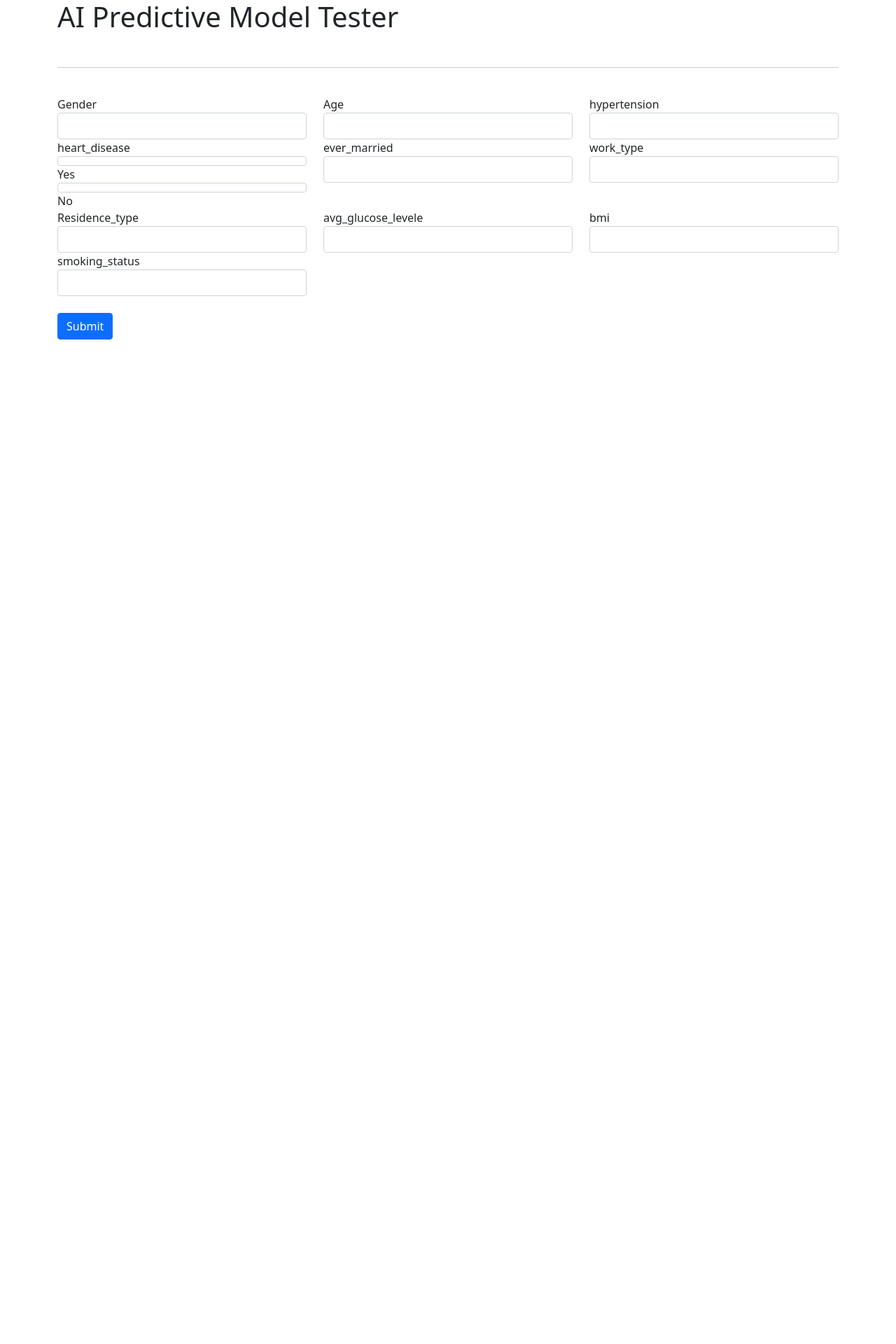
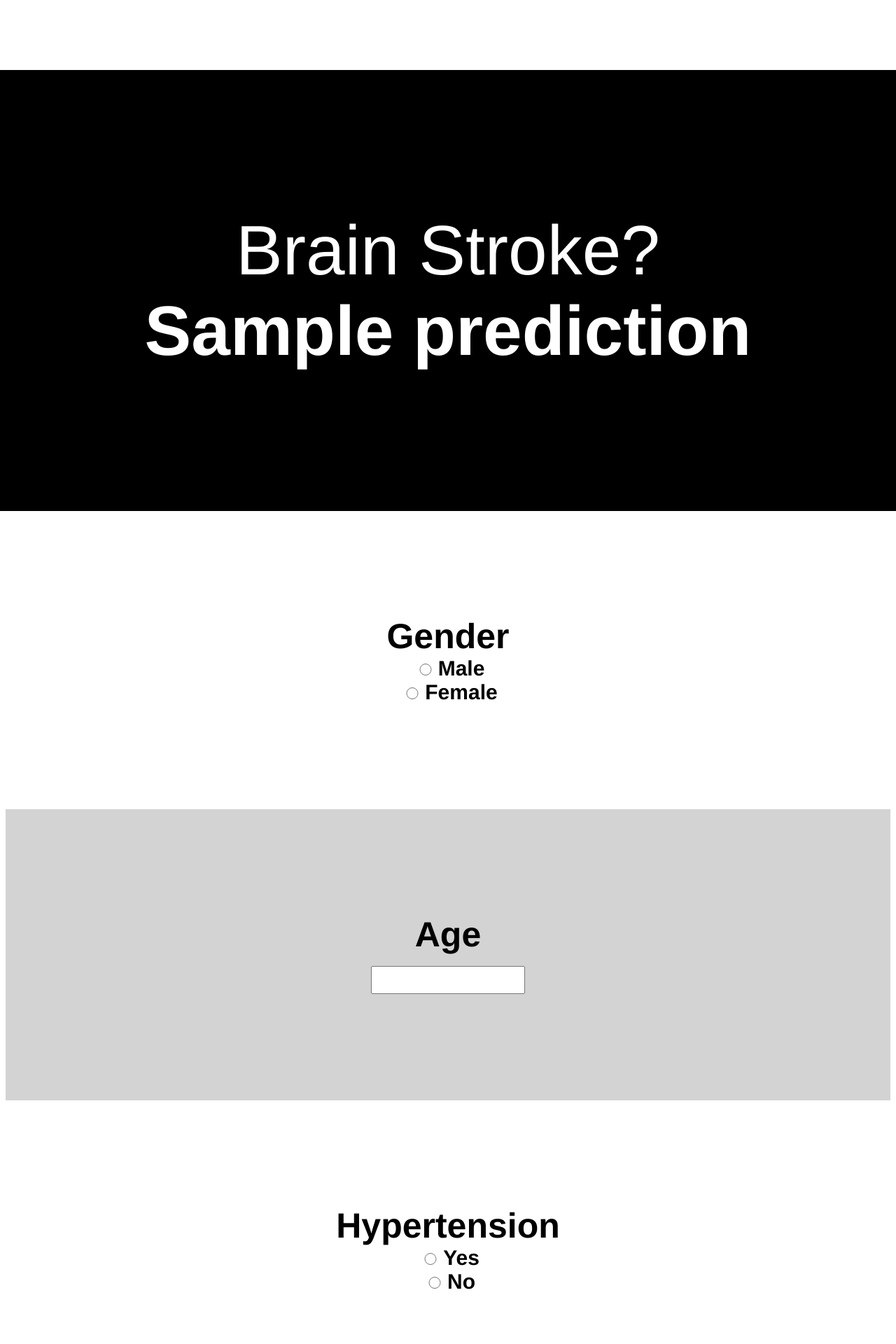
Before and after one commit to phattran01/AI-Final-Project, a Flask app: template templates/index.html in a window 1280 px wide. Shown: the top 1920 px of the page at 70% size. Before the commit the page ends 485 px from the top, so only its background shows below. Run offline with Flask 2, Linux system fonts and the light colour scheme; the template is opened without the code that fills it: most values are stand-ins (such as "Sample title", 1, 10 or a date in 2020); parts of the project's set-up code (start-up, migrations or seed data) failed here and were passed over.

Commit message:
Front end fixes

```diff
--- a/App.py
+++ b/App.py
@@ -41,7 +41,7 @@ def result():
     print("X=%s, Predicted=%s" % (df.to_numpy, y_pred[:,1]))
 
     #return the results to your predict screen
-    return render_template('predict.html', prediction=y_pred[:,1])
+    return render_template('index.html', prediction=y_pred[:,1])
 
 if __name__ == '__main__':
     init()
--- a/static/style.css
+++ b/static/style.css
@@ -2,7 +2,51 @@
     font-family: 'Franklin Gothic Medium', 'Arial Narrow', Arial, sans-serif;
 }
 body {
-
-    margin-top: 50px;
+    overflow-x: hidden;
+    text-align: center;
+    margin-top: 100px;
     font-size: 50px;
 }
+
+#title {
+    background-color: black;
+    color: white;
+    margin-left: -10px;
+    margin-right: -10px;
+    padding-top: 200px;
+    padding-bottom: 200px;
+
+    font-size: 100px;
+}
+
+#question-section-1 {
+    background-color: white;
+    padding-top: 150px;
+    padding-bottom: 150px;
+}
+#question-section-2 {
+    background-color: lightgray;
+    padding-top: 150px;
+    padding-bottom: 150px;
+}
+
+#selection-section {
+    font-size:30px;
+}
+
+button[type=submit] {
+    margin-top: 150px;
+    font-size: 30px;
+    padding: 20px;
+    padding-left: 50px;
+    padding-right: 50px;
+}
+input[type=text] {
+    font-size: 30px;
+}
+
+input[type=radio] {
+    border: 0px;
+    width:30px;
+    height: 1.3em;
+}
--- a/templates/index.html
+++ b/templates/index.html
@@ -4,120 +4,136 @@
         <title>Prediction Tester</title>
         <meta charset="utf-8">
         <meta name="viewport" content="width=device-width, initial-scale=1">
-
-   <!-- import bootstrap -->
-    <!-- Latest compiled and minified CSS -->
-    <link href="https://cdn.jsdelivr.net/npm/bootstrap@5.1.3/dist/css/bootstrap.min.css" rel="stylesheet">
-
-    <!-- Latest compiled JavaScript -->
-    <script src="https://cdn.jsdelivr.net/npm/bootstrap@5.1.3/dist/js/bootstrap.bundle.min.js"></script>
+        <link rel="stylesheet" href="static\style.css">
     </head>
- <body>
-
 <html>
     <body>
-    <div class="container">
-        <div class="page-header">
-            <h1>AI Predictive Model Tester</h1>
+        <div id = "title">
+            Brain Stroke?
+            <br>
+            <b>{{prediction}}
         </div>
+
+        <form id="my-form" action="/predict" method="POST">
+
+            <div id="question-section-1">
+                <label for = "gender">Gender</label>
                 <br>
-        <hr>
-        <br>
-
-       <!-- Fields
-            'Pclass', 'Name', 'Sex', 'Age','Siblings/Spouses Aboard','Parents/Children Aboard','Fare'
-        -->
-
-           <form class="row-form" action="/predict" method="POST" >
-                <div class="row">
-                    <div class="col-sm-4">
-                        <div class="form-group">
-                            <label for="gender">Gender</label>
-                            <input class="form-control" type="text" id="gender" name="gender">
-                        </div>
-                    </div>
-                    <div class="col-sm-4">
-                        <div class="form-group">
-                            <label for="age">Age</label>
-                            <input class="form-control" type="text"   id="age" name="age">
-                        </div>
-                    </div>
-                    <div class="col-sm-4">
-                        <div class="form-group">
-                            <label for="hypertension">hypertension</label>
-                            <input class="form-control" type="text"   id="hypertension" name="hypertension">
-                        </div>
-                    </div>
-                </div>
-                <div class="row">
-                    <div class="col-sm-4">
-                        <div class="form-group">
-                            <label for="heart_disease">heart_disease</label>
-                            <input class="form-control" type="radio"   id="heart_disease" name="heart_disease" value="1">Yes<br>
-                            <input class="form-control" type="radio"   id="heart_disease" name="heart_disease" value="0">No<br>
-                        </div>
-                    </div>
-                    <div class="col-sm-4">
-                        <div class="form-group">
-
-                            <label for="ever_married">ever_married</label>
-                            <input class="form-control" type="text"   id="ever_married" name="ever_married">
-                        </div>
-                    </div>
-                    <div class="col-sm-4">
-                        <div class="form-group">
-
-                            <label for="work_type">work_type</label>
-                            <input class="form-control" type="text"   id="work_type" name="work_type">
-                        </div>
-                    </div>
-                </div>
-                <div class="row">
-                    <div class="col-sm-4">
-                        <div class="form-group">
-                            <label for="Residence_type">Residence_type</label>
-                            <input class="form-control" type="text"   id="Residence_type" name="Residence_type">
+                <div id="selection-section">
+                    <input class="form-control" type="radio" id="gender" name="gender" value="Male">Male<br>
+                    <input class="form-control" type="radio" id="gender" name="gender" value="Female">Female<br>
                 </div>
             </div>
 
-                    <div class="col-sm-4">
-                      <div class="form-group">
-                          <label for="avg_glucose_level">avg_glucose_levele</label>
-                          <input class="form-control" type="text"   id="avg_glucose_level" name="avg_glucose_level">
-                      </div>
+            <div id="question-section-2">
+                <label for = "age">Age</label>
+                <br>
+                <input class="form-control" type="text" id="age" name="age" size="10">
+                <br>
             </div>
 
-                  <div class="col-sm-4">
-                    <div class="form-group">
-                        <label for="bmi">bmi</label>
-                        <input class="form-control" type="text"   id="bmi" name="bmi">
+            <div id="question-section-1">
+                <label for = "hypertension">Hypertension</label>
+                <br>
+                <div id="selection-section">
+                    <input class="form-control" type="radio" id="hypertension" name="hypertension" value="1">Yes<br>
+                    <input class="form-control" type="radio" id="hypertension" name="hypertension"value="0">No<br>
                 </div>
+                <br>
             </div>
 
-                  <div class="col-sm-4">
-                    <div class="form-group">
-                        <label for="smoking_status">smoking_status</label>
-                        <input class="form-control" type="text"   id="smoking_status" name="smoking_status">
+            <div id="question-section-2">
+                <label for = "heart_disease">Heart Disease</label>
+                <br>
+                <div id="selection-section">
+                    <input class="form-control" type="radio" id="heart_disease" name="heart_disease" value="1">Yes<br>
+                    <input class="form-control" type="radio" id="heart_disease" name="heart_disease" value="0">No<br>
                 </div>
+                <br>
             </div>
 
+            <div id="question-section-1">
+                <label for = "ever_married">Marriage Status</label>
+                <br>
+                <div id="selection-section">
+                    <input class="form-control" type="radio" id="ever_married" name="ever_married" value="1">Yes<br>
+                    <input class="form-control" type="radio" id="ever_married" name="ever_married" value="0">No<br>
+                </div>
+                <br>
+            </div>
+
+            <div id="question-section-2">
+                <label for = "work_type">Work Type</label>
+                <br>
+                <div id="selection-section">
+                    <input class="form-control" type="radio" id="work_type" name="work_type" value = "0">No Job<br>
+                    <input class="form-control" type="radio" id="work_type" name="work_type" value = "1">Government Job<br>
+                    <input class="form-control" type="radio" id="work_type" name="work_type" value = "2">Private Job<br>
+                    <input class="form-control" type="radio" id="work_type" name="work_type" value = "3">Self employed<br>
+                </div>
+                <br>
+            </div>
+
+            <div id="question-section-1">
+                <label for = "Residence_type">Residence Type</label>
+                <br>
+                <div id="selection-section">
+                    <input class="form-control" type="radio" id="Residence" name="Residence" value="0">Rural<br>
+                    <input class="form-control" type="radio" id="Residence" name="Residence" value="1">Urban<br>
+                </div>
+                <br>
+            </div>
+
+            <div id="question-section-2">
+                <label for = "avg_glucose_level">Average Glucose Level</label>
+                <br>
+                <input class="form-control" type="text" id="avg_glucose_level" name="avg_glucose_level" size="10">
+                <br>
+            </div>
+
+            <div id="question-section-1">
+                <label for = "bmi">Body Mass Index</label>
+                <br>
+                <input class="form-control" type="text" id="bmi" name="bmi" size="10">
+                <br>
+            </div>
+
+            <div id="question-section-2">
+                <label for = "smoking_status">Smoking Status</label>
+                <br>
+                <div id="selection-section">
+                    <input class="form-control" type="radio" id="smoking_status" name="smoking_status" value="0">Formerly smoked<br>
+                    <input class="form-control" type="radio" id="smoking_status" name="smoking_status" value="1">Never smoked<br>
+                    <input class="form-control" type="radio" id="smoking_status" name="smoking_status" value="2">Smokes<br>
+                    <input class="form-control" type="radio" id="smoking_status" name="smoking_status" value="3">Unknown<br>
                 </div>
 
                 <br>
+            </div>
+            <button type="submit" id = "submit-button">Predict</button>
+        </form>
+        <br>
+        <br>
+        <br>
+        <br>
+        <script>
+            const radioInputs = document.querySelectorAll('input[type="radio"]');
 
-                <div class="row">
-                    <div class="col-sm-4">
-                        <input type="submit" class="btn btn-primary" value="Submit">
-                    </div>
-                    <div class="col-sm-4">
-                    </div>
-                    <div class="col-sm-4">
-                    </div>
-                </div>
+            radioInputs.forEach((radioInput) => {
+                radioInput.addEventListener('click', () => {
+                    const currentPosition = window.scrollY;
+
+                    const targetPosition = currentPosition + 500;
+
+                    window.scrollTo({
+                        top: targetPosition,
+                        behavior: 'smooth'
+                    });
+                });
+            });
+        </script>
+    </body>
 
 
 
-            </form>
-        </div>
-    </body>
 </html>
```
Lines whose indentation alone changed are shown as unchanged.
